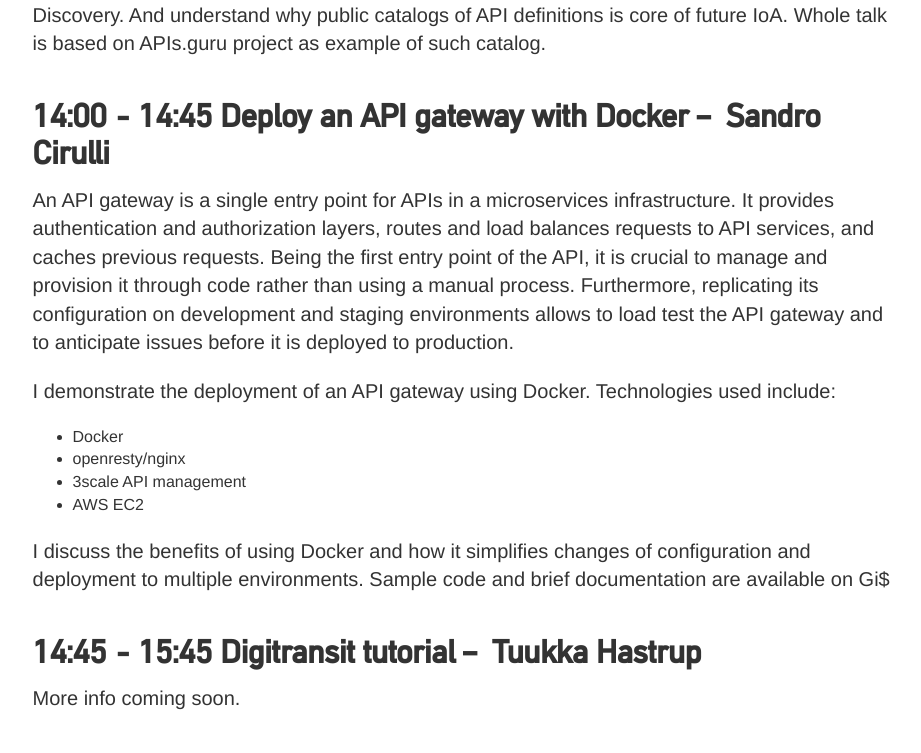
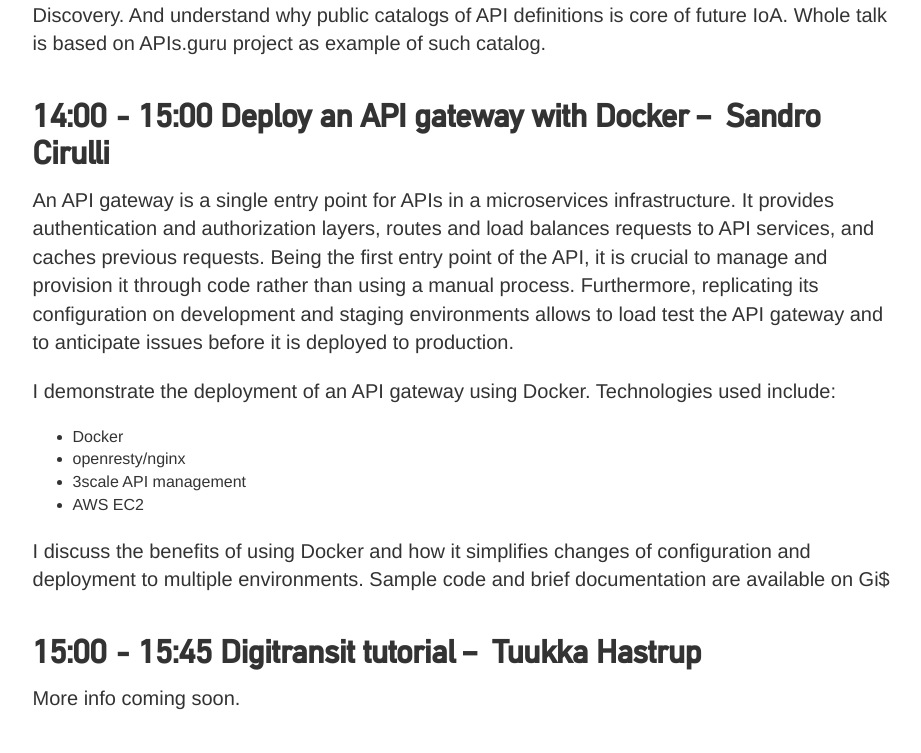
Before and after one commit to apidaysnordic/apidaysnordic.github.io, a Jekyll site: the page built from programme/index.md, in a window 1280 px wide and 1400 px high, scrolled down 6252 px. Shown: the part 159-912 px from the top of the window, without its empty margins (178-1099 px from the left). Built offline with Jekyll 4.4.1, drawn with Linux system fonts in a browser that asks for light colours; some web fonts are replaced; comment, search, counter and statistics services are not loaded.

Commit message:
updated program

```diff
--- a/_layouts/programme.html
+++ b/_layouts/programme.html
@@ -684,7 +684,7 @@
             <div class="col-md-10 col-md-offset-1">
                 <div class="row">
                     <div class="col-md-10 col-md-offset-1">
-                        <h2>14:00 - 14:45 Deploy an API gateway with Docker &ndash; <strong> Sandro Cirulli</strong></h2>
+                        <h2>14:00 - 15:00 Deploy an API gateway with Docker &ndash; <strong> Sandro Cirulli</strong></h2>
 			<p>
                         An API gateway is a single entry point for APIs in a microservices infrastructure. It provides authentication and authorization layers, routes and load balances requests to
 			API services, and caches previous requests. Being the first entry point of the API, it is crucial to manage and provision it through code rather than using a manual process. Furthermore, replicating its configuration on development and staging environments allows to load test the API gateway and to anticipate issues before it is deployed to production.
@@ -714,7 +714,7 @@
             <div class="col-md-10 col-md-offset-1">
                 <div class="row">
                     <div class="col-md-10 col-md-offset-1">
-                        <h2>14:45 - 15:45 Digitransit tutorial &ndash; <strong> Tuukka Hastrup</strong></h2>
+                        <h2>15:00 - 15:45 Digitransit tutorial &ndash; <strong> Tuukka Hastrup</strong></h2>
 
                         <p>More info coming soon.</p>
                     </div>
```
